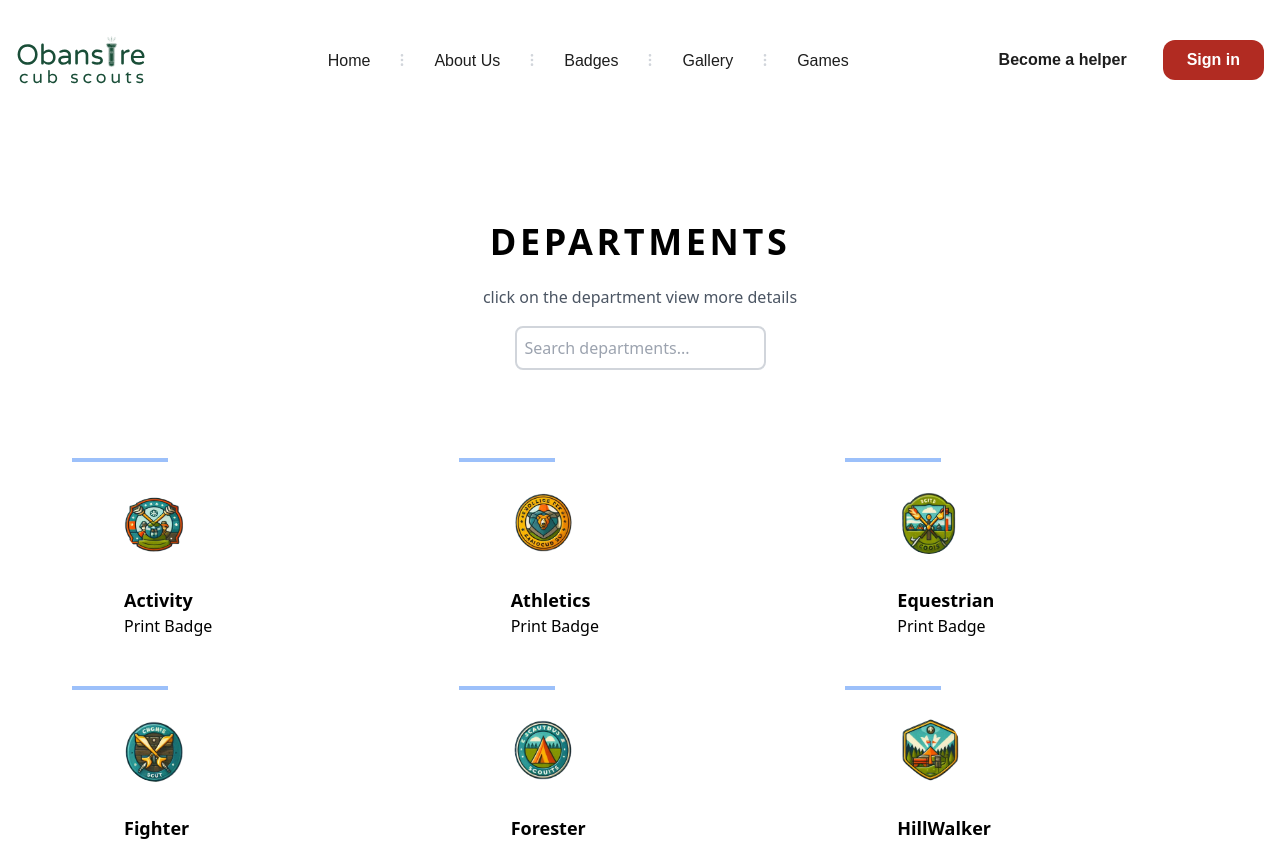
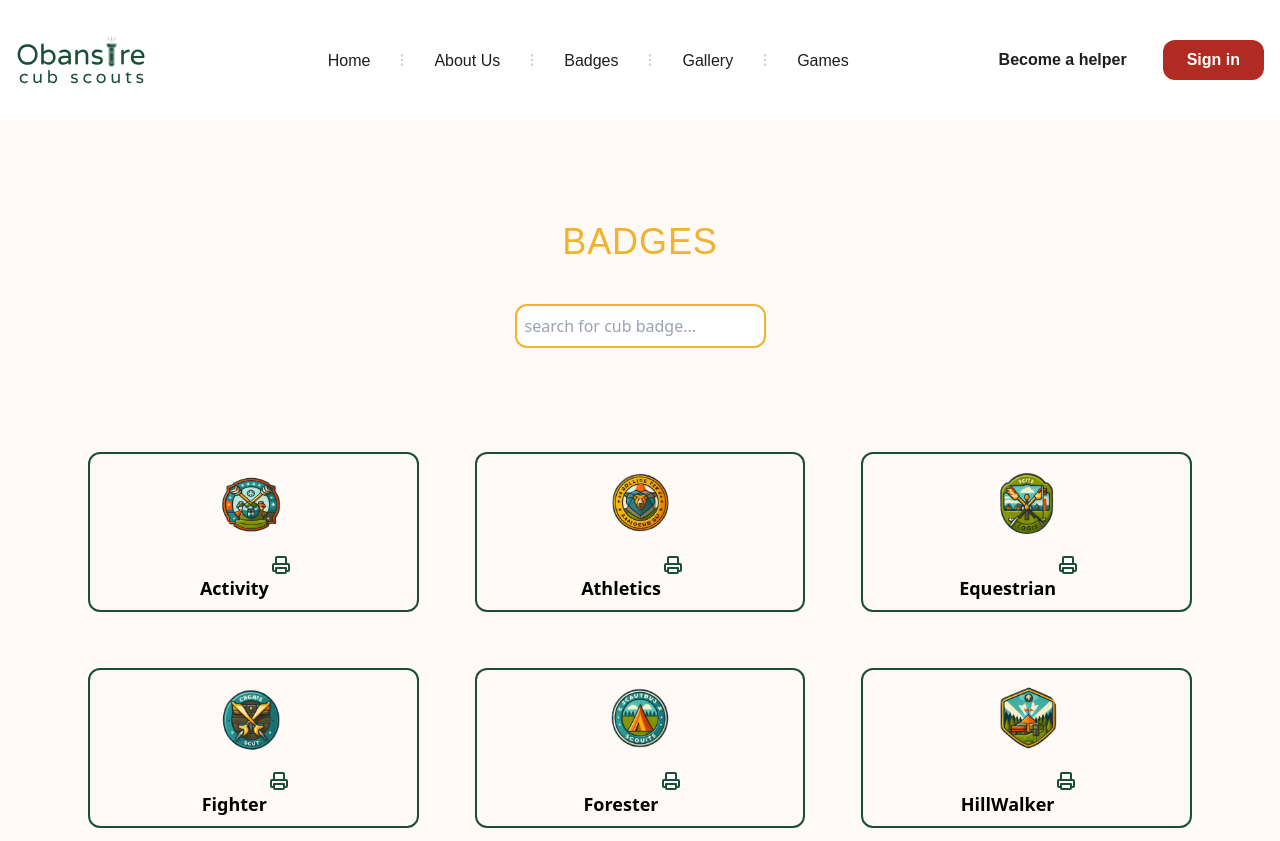
Before and after one commit to JJulia9/ScoutWeb, a React (Vite) app in the folder my-project/: page /badges in a window 1280 px wide. Shown: the top 841 px of the page. Built offline with nearby package versions, Linux system fonts and the light colour scheme.

Commit message:
home page modif+ finifhed badges

```diff
--- a/my-project/src/components/BadgeCard.jsx
+++ b/my-project/src/components/BadgeCard.jsx
@@ -30,24 +30,26 @@ const BadgeCard = ({id, name, picture }) => {
     return (
         <>
 
-        <div   // Add an ID to the badge card element to print modifivation
-          className="transition-all duration-1000 bg-tetriady hover:bg-secondary hover:shadow-xl m-2 p-4 relative z-40 group"
-        >
-          <div className="absolute bg-blue-500/50 top-0 left-0 w-24 h-1 z-30 transition-all duration-200 group-hover:bg-blue-900 group-hover:w-1/2"></div>
-          <div className="py-2 px-9 relative">
+<div className="transition-all duration-1000 bg-tetriady hover:bg-primary hover:shadow-xl m-2 p-4 relative  group rounded-xl">
+  <div className="py-2 px-9 relative flex flex-col items-center rounded-xl border-secondary border-solid border-2"> {/* Updated */}
+    <div className="text-center my-2 rounded-xl">
+      <img className="h-16 w-16 rounded-full" src={picture} alt="badge icon" />
+    </div>
+    <div className="text-center flex flex-row justify-center rounded-xl"> {/* Updated */}
+      <h3 className="mt-8 text-lg font-semibold text-black group-hover:text-white">{name}</h3>
 
-          <div className="text-center my-2">
-                            <img className="h-16 w-16 rounded-full"
-                                src={picture}
-                                alt="badge icon" />
-                  </div>
-            <div>
-              <h3 className="mt-8 text-lg font-semibold text-black group-hover:text-white">{name}</h3>
-              {/* <p className="mt-4 text-base text-gray-600 group-hover:text-white"> nothing for now</p> */}
-            </div>
-            <button onClick={printBadge}>Print Badge</button>
-          </div>
-        </div>
+    <button onClick={printBadge}>
+      <svg className="w-38 h-38" aria-hidden="true" xmlns="http://www.w3.org/2000/svg" width="38" height="38" fill="#ffffff" viewBox="0 0 38 38">
+        <path stroke="#1A4E38" strokeLinejoin="round" strokeWidth="2" d="M16.444 18H19a1 1 0 0 0 1-1v-5a1 1 0 0 0-1-1H5a1 1 0 0 0-1 1v5a1 1 0 0 0 1 1h2.556M17 11V5a1 1 0 0 0-1-1H8a1 1 0 0 0-1 1v6h10ZM7 15h10v4a1 1 0 0 1-1 1H8a1 1 0 0 1-1-1v-4Z"/>
+      </svg>
+    </button>
+    </div>
+  </div>
+</div>
+
+
+
+
 
         </>
 
--- a/my-project/src/pages/shared/Badges.jsx
+++ b/my-project/src/pages/shared/Badges.jsx
@@ -22,19 +22,17 @@ const Badges = () => {
         <>
         <Navigation />
 
-        <section className="bg-white">
-      <div className="py-10 sm:py-16 block lg:py-24 relative bg-opacity-50 z-40">
+        <section className="bg-background">
+      <div className="py-10 sm:py-16 block lg:py-24 relative bg-opacity-50 ">
         <div className="relative mx-auto h-full px-4 pb-20 md:pb-10 sm:max-w-xl md:max-w-full md:px-24 lg:max-w-screen-xl lg:px-8">
           <div className="px-4 mx-auto max-w-7xl sm:px-6 lg:px-8 relative">
             <div className="max-w-xl mx-auto text-center">
               <div className="inline-flex px-4 py-1.5 mx-auto rounded-full">
-                <p className="text-4xl font-semibold tracking-widest text-g uppercase">
-                  Departments
-                </p>
+
+                 <h1 className="text-2xl sm:text-4xl tracking-wide text-primary font-heading pb-5">
+                           BADGES
+                        </h1>
               </div>
-              <p className="mt-4 text-base leading-relaxed text-gray-600 group-hover:text-white">
-                click on the department view more details
-              </p>
 
                  {/* Search input */}
                  <div className="mt-4">
@@ -42,8 +40,8 @@ const Badges = () => {
                                         type="text"
                                         value={searchQuery}
                                         onChange={e => setSearchQuery(e.target.value)}
-                                        placeholder="Search departments..."
-                                        className="border-2 border-gray-300 rounded-lg p-2"
+                                        placeholder="search for cub badge..."
+                                        className="border-2 border-primary rounded-xl p-2"
                                     />
                                 </div>
             </div>
--- a/my-project/src/pages/shared/Home.jsx
+++ b/my-project/src/pages/shared/Home.jsx
@@ -155,7 +155,7 @@ const Home = () => {
 
                 <div class="flex flex-wrap max-w-7xl">
                     <div class="w-full md:w-6/12 lg:w-3/12 mb-6 px-6 sm:px-6 lg:px-4">
-                        <div class="flex flex-col">
+                        <div class="flex flex-col justify-center items-center">
                         <div className="h-96 w-72">
                                 <img class="h-full w-full object-cover rounded-xl drop-shadow-md hover:drop-shadow-xl transition-all duration-200 delay-100"
                                      src="https://images.unsplash.com/photo-1580489944761-15a19d654956?q=80&w=2561&auto=format&fit=crop&ixlib=rb-4.0.3&ixid=M3wxMjA3fDB8MHxwaG90by1wYWdlfHx8fGVufDB8fHx8fA%3D%3D" alt="Profile picture"/>
@@ -175,7 +175,7 @@ const Home = () => {
 
 
                     <div class="w-full md:w-6/12 lg:w-3/12 mb-6 px-6 sm:px-6 lg:px-4">
-                        <div class="flex flex-col">
+                        <div class="flex flex-col justify-center items-center">
                         <div className="h-96 w-72">
                                 <img class="h-full w-full object-cover rounded-xl drop-shadow-md hover:drop-shadow-xl transition-all duration-200 delay-100"
                                     src="https://images.unsplash.com/photo-1500648767791-00dcc994a43e?q=80&w=2487&auto=format&fit=crop&ixlib=rb-4.0.3&ixid=M3wxMjA3fDB8MHxwaG90by1wYWdlfHx8fGVufDB8fHx8fA%3D%3D" alt="Profile picture"/>
@@ -194,7 +194,7 @@ const Home = () => {
 
 
                     <div class="w-full md:w-6/12 lg:w-3/12 mb-6 px-6 sm:px-6 lg:px-4">
-                        <div class="flex flex-col">
+                        <div class="flex flex-col justify-center items-center">
                         <div className="h-96 w-72">
                                 <img class="h-full w-full object-cover rounded-xl drop-shadow-md hover:drop-shadow-xl transition-all duration-200 delay-100"
                                     src="https://images.unsplash.com/photo-1489424731084-a5d8b219a5bb?q=80&w=2487&auto=format&fit=crop&ixlib=rb-4.0.3&ixid=M3wxMjA3fDB8MHxwaG90by1wYWdlfHx8fGVufDB8fHx8fA%3D%3D" alt="Profile picture"/>
@@ -214,7 +214,7 @@ const Home = () => {
 
 
                     <div class="w-full md:w-6/12 lg:w-3/12 mb-6 px-6 sm:px-6 lg:px-4">
-                        <div class="flex flex-col">
+                        <div class="flex flex-col justify-center items-center">
                         <div className="h-96 w-72">
                                 <img class="h-full w-full object-cover rounded-xl drop-shadow-md hover:drop-shadow-xl transition-all duration-200 delay-100"
                                     src="https://images.unsplash.com/photo-1522556189639-b150ed9c4330?q=80&w=2487&auto=format&fit=crop&ixlib=rb-4.0.3&ixid=M3wxMjA3fDB8MHxwaG90by1wYWdlfHx8fGVufDB8fHx8fA%3D%3D" alt="Profile picture"/>
```
